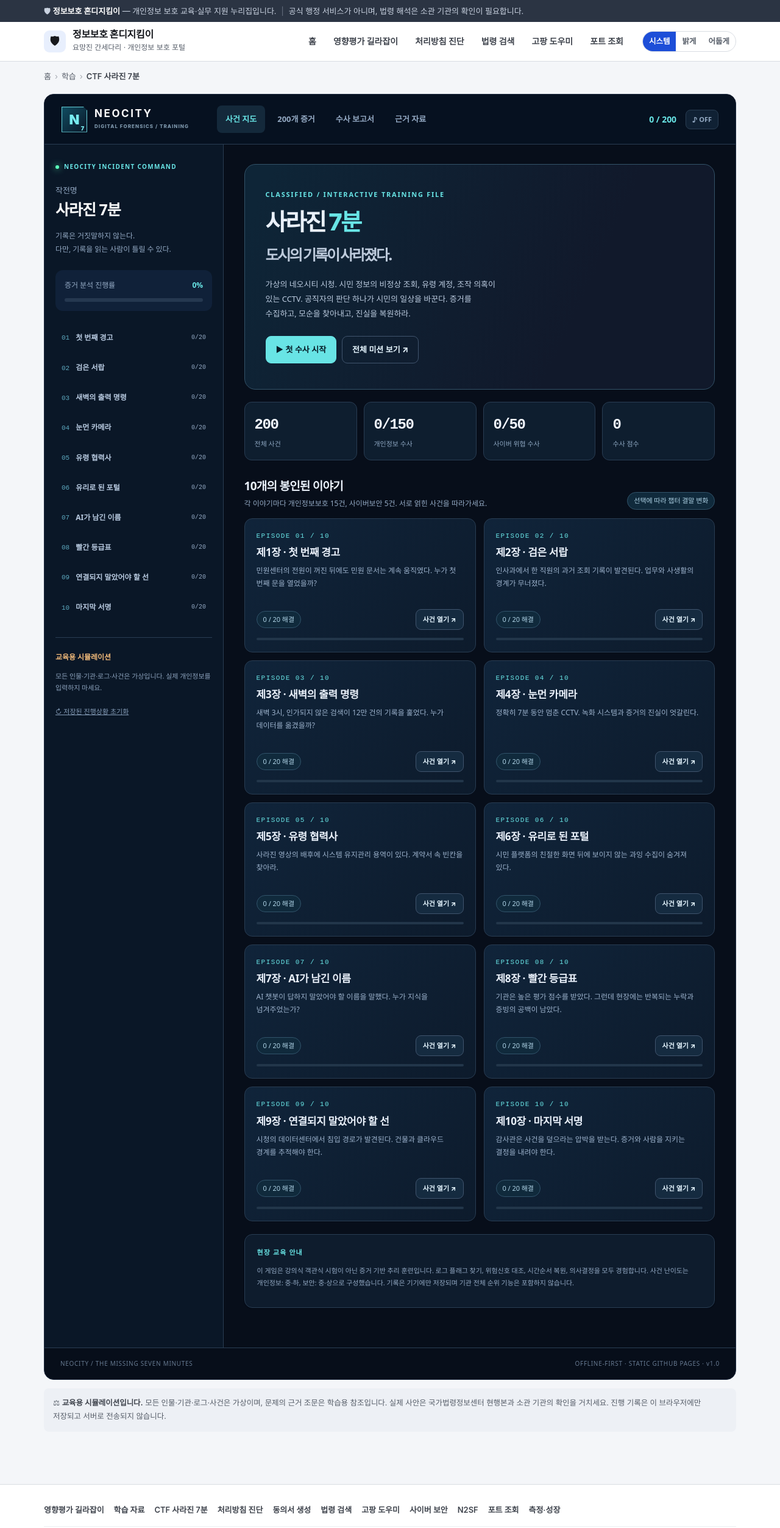
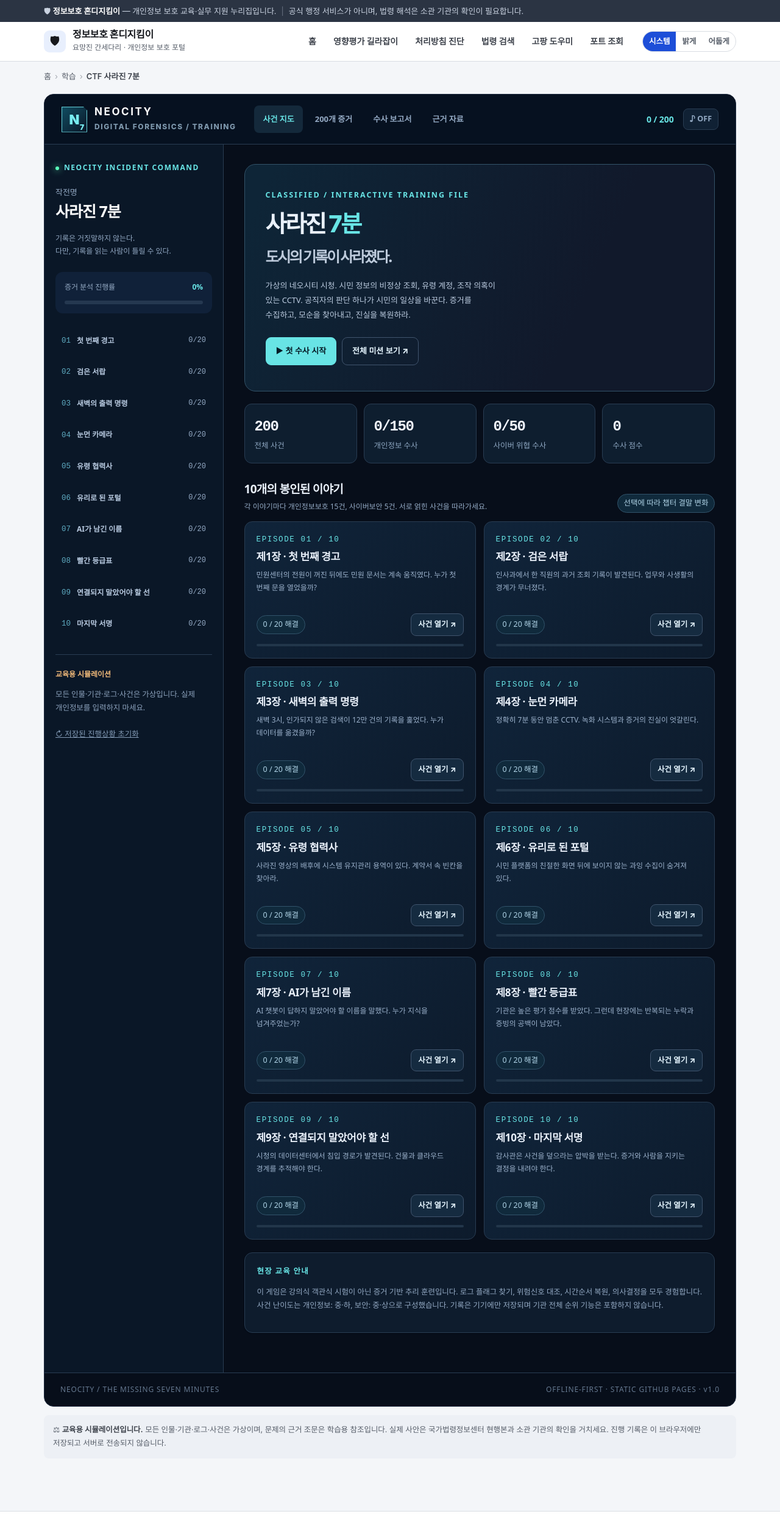
Before and after one commit to SmartSlacker76/privacy-portal, a plain HTML site: page ctf.html in a window 1280 px wide. Shown: the top 2506 px of the page at 61% size. Drawn offline with Linux system fonts and the light colour scheme; a web font is replaced by a local one.

Commit message:
CTF: NEOCITY 스타일의 7~11px 글자를 포털 하한(12px)에 맞춰 상향
Co-Authored-By: Claude Opus 5 <noreply@anthropic.com>
Claude-Session: https://claude.ai/code/session_01WF5xvAd7n13Q7mvP93yEVZ

```diff
--- a/assets/css/neocity.css
+++ b/assets/css/neocity.css
@@ -18,17 +18,17 @@
 .neo .topbar{display:flex;align-items:center;min-height:82px;padding:15px 28px;border-bottom:1px solid var(--border);gap:30px;background:#071221eb;position:sticky;top:0;z-index:50;backdrop-filter:blur(14px)}
 .neo .brand{display:flex;gap:12px;align-items:center;color:white;text-decoration:none;min-width:225px;line-height:1.1}
 .neo .brand strong{font-size:17px;letter-spacing:.15em}
-.neo .brand small{display:block;font-size:8px;letter-spacing:.13em;color:#7d97ac;margin-top:5px}
+.neo .brand small{display:block;font-size:12px;letter-spacing:.13em;color:#7d97ac;margin-top:5px}
 .neo .brand-icon{position:relative;border:1px solid #66cfd8;background:linear-gradient(135deg,#104d61,#0b1728);width:42px;height:42px;display:grid;place-items:center;font-weight:900;font-size:22px;color:#78edf1;clip-path:polygon(0 0,85% 0,100% 15%,100% 100%,0 100%)}
-.neo .brand-corner{position:absolute;right:4px;bottom:0;font-size:9px}
+.neo .brand-corner{position:absolute;right:4px;bottom:0;font-size:12px}
 .neo .topnav{display:flex;gap:6px;flex:1}
 .neo .navitem{border:0;background:transparent;color:var(--muted);padding:12px 14px;border-radius:8px;font-weight:700;font-size:13px}
 .neo .navitem.active, .neo .navitem:hover{color:var(--cyan);background:#14293b}
 .neo .top-right{display:flex;align-items:center;gap:15px;white-space:nowrap;color:var(--cyan);font-weight:800}
-.neo .top-right button{border:1px solid var(--border);background:#102134;color:var(--muted);border-radius:8px;padding:6px 10px;font-size:11px}
+.neo .top-right button{border:1px solid var(--border);background:#102134;color:var(--muted);border-radius:8px;padding:6px 10px;font-size:12.5px}
 .neo .layout{display:grid;grid-template-columns:294px minmax(0,1fr);min-height:calc(100vh - 145px)}
 .neo .sidebar{background:#0a1727;padding:28px 18px 25px;border-right:1px solid var(--border)}
-.neo .statuslabel{color:var(--cyan);font-size:10px;letter-spacing:.13em;font-weight:800}
+.neo .statuslabel{color:var(--cyan);font-size:12px;letter-spacing:.13em;font-weight:800}
 .neo .blip{display:inline-block;width:6px;height:6px;border-radius:50%;background:#5affba;box-shadow:0 0 12px #5affba;margin-right:8px}
 .neo .sidebar-title{color:var(--muted);font-size:13px;margin-top:20px}
 .neo .sidebar-title strong{display:block;font-size:25px;color:white;letter-spacing:-.04em}
@@ -40,15 +40,15 @@
 .neo .chapter-side{display:grid;gap:7px}
 .neo .side-item{background:transparent;color:#b7c9df;border:1px solid transparent;border-radius:9px;display:flex;align-items:center;gap:10px;width:100%;padding:11px 9px;text-align:left}
 .neo .side-item:hover, .neo .side-item.current{border-color:#2e5970;background:#102638}
-.neo .side-index{color:#5eaac0;font-family:monospace;font-size:11px}
+.neo .side-index{color:#5eaac0;font-family:monospace;font-size:12.5px}
 .neo .side-item .side-name{font-size:12px;font-weight:650;flex:1;line-height:1.4}
-.neo .side-count{font-family:monospace;color:var(--muted);font-size:10px}
-.neo .side-footer{border-top:1px solid var(--border);padding-top:22px;margin-top:27px;font-size:11px;color:#8ba1bb}
+.neo .side-count{font-family:monospace;color:var(--muted);font-size:12px}
+.neo .side-footer{border-top:1px solid var(--border);padding-top:22px;margin-top:27px;font-size:12.5px;color:#8ba1bb}
 .neo .side-footer-title{color:var(--amber);font-size:12px;font-weight:800}
-.neo .reset-button{background:none;border:0;text-decoration:underline;color:#849bb6;font-size:11px;padding:10px 0}
+.neo .reset-button{background:none;border:0;text-decoration:underline;color:#849bb6;font-size:12.5px;padding:10px 0}
 .neo .main{padding:32px clamp(18px,4%,56px) 65px;min-width:0}
-.neo .footer{border-top:1px solid var(--border);padding:17px 26px;color:#65788f;font-size:10px;letter-spacing:.07em;display:flex;justify-content:space-between;flex-wrap:wrap;gap:10px}
-.neo .eyebrow{color:var(--cyan);font-size:11px;font-weight:800;letter-spacing:.16em}
+.neo .footer{border-top:1px solid var(--border);padding:17px 26px;color:#65788f;font-size:12px;letter-spacing:.07em;display:flex;justify-content:space-between;flex-wrap:wrap;gap:10px}
+.neo .eyebrow{color:var(--cyan);font-size:12.5px;font-weight:800;letter-spacing:.16em}
 .neo .title{font-size:clamp(27px,3vw,43px);letter-spacing:-.07em;line-height:1.28;margin:12px 0 15px}
 .neo .lead{max-width:770px;color:#bbcbdf;font-size:15px;line-height:1.85}
 .neo .hero{border:1px solid #335369;background:linear-gradient(115deg,#0e2537 5%,#11192b 70%);border-radius:18px;overflow:hidden;display:grid;grid-template-columns:1fr 38%;min-height:302px;position:relative}
@@ -57,10 +57,10 @@
 .neo .hero-art:before{content:'';position:absolute;inset:0;background-image:linear-gradient(#96ced20d 1px,transparent 1px),linear-gradient(90deg,#96ced20d 1px,transparent 1px);background-size:22px 22px}
 .neo .hero-clock{border:2px solid #72d4e380;border-radius:50%;width:186px;height:186px;position:absolute;top:49px;left:calc(50% - 93px);box-shadow:0 0 0 25px #6ab5cd08,0 0 60px #2dacc350;display:flex;flex-direction:column;justify-content:center;align-items:center;color:#8dedec;transform:rotate(-12deg)}
 .neo .hero-clock span{font-size:41px;font-weight:900;font-family:monospace;letter-spacing:-.05em}
-.neo .hero-clock small{font-size:10px;letter-spacing:.2em;color:#bad4dc}
+.neo .hero-clock small{font-size:12px;letter-spacing:.2em;color:#bad4dc}
 .neo .hero-clock:after{content:'';position:absolute;width:125%;height:1px;background:#80e5ea77;transform:rotate(36deg)}
-.neo .hero-vertical{position:absolute;right:20px;top:18px;writing-mode:vertical-rl;color:#77b4c4;font-size:10px;letter-spacing:.25em}
-.neo .pill{display:inline-flex;align-items:center;gap:5px;border:1px solid #31536a;border-radius:50px;padding:4px 10px;font-size:11px;color:#aed2e5;background:#102a3c}
+.neo .hero-vertical{position:absolute;right:20px;top:18px;writing-mode:vertical-rl;color:#77b4c4;font-size:12px;letter-spacing:.25em}
+.neo .pill{display:inline-flex;align-items:center;gap:5px;border:1px solid #31536a;border-radius:50px;padding:4px 10px;font-size:12.5px;color:#aed2e5;background:#102a3c}
 .neo .pill.privacy{border-color:#365d5e;color:#8ce5cc}
 .neo .pill.cyber{border-color:#605075;color:#cbb5ff}
 .neo .btn{display:inline-flex;align-items:center;justify-content:center;gap:8px;border:1px solid #40546d;background:#152b40;color:#e6f6ff;border-radius:9px;padding:11px 16px;font-size:13px;font-weight:800;text-decoration:none;min-height:43px}
@@ -68,20 +68,20 @@
 .neo .btn.primary{background:var(--cyan);border-color:var(--cyan);color:#061c27}
 .neo .btn.primary:hover{background:#adf9f9}
 .neo .btn.ghost{background:transparent}
-.neo .btn.small{font-size:11px;min-height:34px;padding:7px 11px}
+.neo .btn.small{font-size:12.5px;min-height:34px;padding:7px 11px}
 .neo .btn.warn{border-color:#7b4a51;color:#f7bdc0}
 .neo .actions{display:flex;gap:9px;flex-wrap:wrap;margin-top:25px}
 .neo .stat-grid{display:grid;grid-template-columns:repeat(4,1fr);gap:11px;margin:20px 0 29px}
 .neo .stat{background:#0e1e2f;border:1px solid var(--border);padding:17px 16px;border-radius:12px}
 .neo .stat strong{display:block;font-size:24px;font-family:monospace;letter-spacing:-.06em;color:#f3f7ff}
-.neo .stat span{display:block;font-size:11px;color:#8da6c0;margin-top:2px}
+.neo .stat span{display:block;font-size:12.5px;color:#8da6c0;margin-top:2px}
 .neo .section-head{display:flex;justify-content:space-between;align-items:end;gap:12px;flex-wrap:wrap;margin:30px 0 14px}
 .neo .section-head h2{margin:0;font-size:19px;letter-spacing:-.04em}
 .neo .section-head p{font-size:12px;color:var(--muted);margin:4px 0 0}
 .neo .episode-grid{display:grid;grid-template-columns:repeat(2,minmax(0,1fr));gap:13px}
 .neo .episode-card{border:1px solid var(--border);border-radius:13px;background:linear-gradient(135deg,#10243a,#0d1b2c);padding:19px;transition:transform .15s,border-color .15s}
 .neo .episode-card:hover{transform:translateY(-2px);border-color:#4c7a8b}
-.neo .ep-num{font-family:monospace;font-size:11px;color:var(--cyan);letter-spacing:.13em}
+.neo .ep-num{font-family:monospace;font-size:12.5px;color:var(--cyan);letter-spacing:.13em}
 .neo .episode-card h3{font-size:17px;margin:7px 0}
 .neo .episode-card p{color:#9bb1cb;font-size:12px;line-height:1.75;min-height:62px;margin:0 0 10px}
 .neo .ep-footer{display:flex;justify-content:space-between;align-items:center;gap:10px;margin-top:12px}
@@ -90,15 +90,15 @@
 .neo .panel{background:var(--panel);border:1px solid var(--border);padding:20px;border-radius:13px}
 .neo .panel h3{margin:0 0 10px;font-size:17px}
 .neo .muted{color:var(--muted)}
-.neo .tiny{font-size:11px}
-.neo .subhead{color:#a9c5d9;font-size:11px;letter-spacing:.11em;font-weight:850}
+.neo .tiny{font-size:12.5px}
+.neo .subhead{color:#a9c5d9;font-size:12.5px;letter-spacing:.11em;font-weight:850}
 .neo .mission-heading{display:flex;align-items:flex-start;justify-content:space-between;gap:14px;margin-bottom:20px}
 .neo .mission-heading h1{font-size:clamp(24px,3vw,34px);margin:7px 0 7px;letter-spacing:-.065em}
 .neo .mission-heading p{margin:0;color:#a5bad2}
 .neo .scene{background:linear-gradient(135deg,#1a3046,#111d2f);border:1px solid #3b556e;border-radius:13px;padding:22px;position:relative;overflow:hidden}
 .neo .scene:after{content:'CASE FILE';position:absolute;font-size:58px;font-weight:900;color:#ffffff05;right:8px;bottom:-24px;pointer-events:none}
 .neo .scene .story{font-size:15px;line-height:2;color:#e0ebf8;max-width:750px;position:relative;z-index:1}
-.neo .scene .speaker{font-size:11px;color:var(--cyan);font-weight:800;letter-spacing:.1em;margin-bottom:9px}
+.neo .scene .speaker{font-size:12.5px;color:var(--cyan);font-weight:800;letter-spacing:.1em;margin-bottom:9px}
 .neo .mission-layout{display:grid;grid-template-columns:minmax(0,1fr) 275px;gap:18px;margin-top:18px}
 .neo .evidence-grid{display:grid;grid-template-columns:repeat(3,minmax(0,1fr));gap:8px;margin-top:13px}
 .neo .evidence-tab{background:#17283d;border:1px solid #37516b;color:#c4d6e8;text-align:left;border-radius:9px;padding:11px 10px;min-height:75px}
@@ -107,7 +107,7 @@
 .neo .evidence-tab .tiny{color:#82b8c9}
 .neo .evidence-output{background:#081522;border:1px solid #314759;border-radius:11px;padding:15px;min-height:160px;margin-top:9px;overflow:auto}
 .neo .evidence-output pre{white-space:pre-wrap;overflow-wrap:anywhere;color:#b9ddd7;font-size:12px;font-family:ui-monospace,'Consolas','D2Coding',monospace;line-height:1.8;margin:0}
-.neo .evidence-output .filetitle{font-size:10px;letter-spacing:.1em;color:var(--cyan);margin-bottom:10px}
+.neo .evidence-output .filetitle{font-size:12px;letter-spacing:.1em;color:var(--cyan);margin-bottom:10px}
 .neo .challenge{margin-top:18px}
 .neo .challenge h3{margin-bottom:10px}
 .neo .option{width:100%;display:flex;align-items:flex-start;gap:11px;text-align:left;border:1px solid #364b65;border-radius:9px;padding:12px;color:#d9e8f7;background:#16263b;margin:8px 0;line-height:1.6}
@@ -126,12 +126,12 @@
 .neo .coach-head{display:flex;gap:10px;align-items:center;margin-bottom:14px}
 .neo .avatar{height:39px;width:39px;background:linear-gradient(135deg,#184558,#24416e);border:1px solid #5a9bb5;border-radius:11px;display:grid;place-items:center;font-size:21px}
 .neo .coach-row{display:flex;flex-wrap:wrap;gap:7px;margin-top:14px}
-.neo .coach-row button{background:#182c42;color:#c6e9ee;border:1px solid #315065;border-radius:20px;padding:6px 9px;font-size:11px}
+.neo .coach-row button{background:#182c42;color:#c6e9ee;border:1px solid #315065;border-radius:20px;padding:6px 9px;font-size:12.5px}
 .neo .coach-bubble{background:#071928;border:1px solid #263e52;border-radius:10px;padding:12px;color:#bcd0de;font-size:12px;line-height:1.85;min-height:106px;white-space:pre-line}
 .neo .coach-input{display:flex;gap:6px;margin-top:8px}
 .neo .coach-input input{min-width:0;flex:1;background:#0a1829;border:1px solid var(--border);border-radius:7px;color:white;padding:8px;font-size:12px}
 .neo .coach-input button{border:1px solid #406179;background:#1b3546;color:var(--cyan);border-radius:7px;padding:7px 10px}
-.neo .tagline{font-size:11px;color:#96aecd}
+.neo .tagline{font-size:12.5px;color:#96aecd}
 .neo .success-mark{color:var(--mint)}
 .neo .danger-mark{color:var(--red)}
 .neo .case-list{display:grid;gap:9px}
@@ -139,7 +139,7 @@
 .neo .case-row:hover{border-color:#4c8290}
 .neo .case-row .maincase{flex:1;min-width:0}
 .neo .case-row .maincase strong{display:block;font-size:13px}
-.neo .case-row .maincase small{display:block;color:#9bb0c7;font-size:11px;margin-top:3px}
+.neo .case-row .maincase small{display:block;color:#9bb0c7;font-size:12.5px;margin-top:3px}
 .neo .case-number{font-family:monospace;color:var(--cyan);font-weight:800;font-size:12px}
 .neo .filterbar{display:flex;gap:9px;flex-wrap:wrap;margin-bottom:14px}
 .neo .filterbar input, .neo .filterbar select{background:#10253a;color:#eaf3ff;border:1px solid #39516b;padding:10px 12px;border-radius:8px;min-height:42px}
@@ -148,7 +148,7 @@
 .neo .empty{padding:30px;color:var(--muted);text-align:center}
 .neo .ref-list{display:grid;gap:9px}
 .neo .ref-list a{word-break:break-all}
-.neo .label{color:var(--cyan);font-size:11px;font-weight:850;letter-spacing:.1em}
+.neo .label{color:var(--cyan);font-size:12.5px;font-weight:850;letter-spacing:.1em}
 .neo .reportbig{text-align:center;padding:32px 16px;border:1px solid #345c6c;border-radius:16px;background:radial-gradient(circle at top,#1a4a54,#101d2e 70%)}
 .neo .reportbig .big{font-size:57px;font-weight:900;letter-spacing:-.09em;line-height:1.3}
 .neo .reportbig p{color:#a7c0d3;margin:8px 0}
@@ -162,7 +162,7 @@
 .neo .timeline-btns button{background:#172c43;color:#d2eafa;border:1px solid #40596e;border-radius:9px;padding:8px 11px;text-align:left;flex:1;min-width:165px}
 .neo .timeline-btns button:disabled{opacity:.45}
 .neo .sequence{display:flex;gap:6px;flex-wrap:wrap;padding:10px;min-height:45px;background:#0b1c2d;border:1px solid #365164;border-radius:9px;align-items:center}
-.neo .sequence span{background:#26485a;border-radius:6px;padding:7px;font-size:11px}
+.neo .sequence span{background:#26485a;border-radius:6px;padding:7px;font-size:12.5px}
 .neo .checkmark{font-size:15px;color:var(--mint)}
 .neo .episode-final{border:1px solid #5b6e79;background:linear-gradient(125deg,#192b3f,#1a3242);border-radius:12px;padding:20px;margin-top:18px}
 .neo .screenreader{position:absolute;width:1px;height:1px;overflow:hidden;clip-path:inset(50%)}
@@ -171,7 +171,7 @@
 .neo .mobile-nav{display:none}
 .neo .share-strip{display:flex;gap:8px;flex-wrap:wrap;align-items:center}
 .neo .spaced{margin-top:21px}
-.neo .smallprint{font-size:11px;color:var(--muted);line-height:1.8}
+.neo .smallprint{font-size:12.5px;color:var(--muted);line-height:1.8}
 .neo .tip{font-size:12px;border-radius:9px;padding:10px 12px;background:#14283b;border:1px solid #34536b;color:#b7d0df}
 .neo .livebox{color:#e1f4f1;font-size:12px;background:#081827;padding:8px 10px;border-radius:7px;font-family:monospace;overflow-wrap:anywhere}
 @media(max-width:1160px){.neo .mission-layout{grid-template-columns:minmax(0,1fr)}
@@ -179,7 +179,7 @@
 .neo .topbar{gap:12px}
 .neo .brand{min-width:175px}
 .neo .brand strong{font-size:15px}
-.neo .navitem{padding:10px 8px;font-size:11px}}
+.neo .navitem{padding:10px 8px;font-size:12.5px}}
 @media(max-width:900px){.neo .layout{grid-template-columns:1fr}
 .neo .sidebar{display:none}
 .neo .topbar{flex-wrap:wrap;padding:13px 17px;gap:8px}
@@ -197,11 +197,11 @@
 .neo .stat-grid{grid-template-columns:repeat(2,1fr)}
 .neo .episode-grid, .neo .two-col{grid-template-columns:1fr}
 .neo .evidence-grid{grid-template-columns:repeat(3,minmax(0,1fr))}
-.neo .evidence-tab{font-size:10px;padding:9px 6px}
+.neo .evidence-tab{font-size:12px;padding:9px 6px}
 .neo .evidence-tab .ev-icon{font-size:16px}
 .neo .top-right{margin-left:auto}
 .neo .brand{min-width:auto}
-.neo .brand small{font-size:7px}
+.neo .brand small{font-size:12px}
 .neo .mission-heading{flex-wrap:wrap}
 .neo .footer span{display:none}
 .neo .reportbig .big{font-size:47px}}
```
